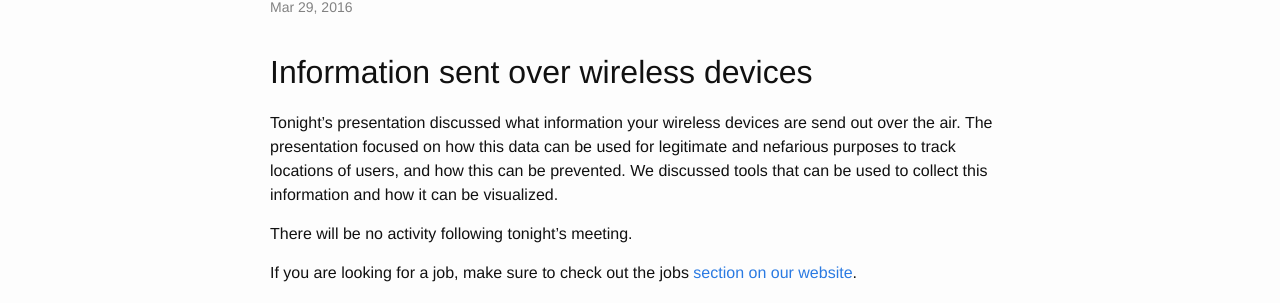
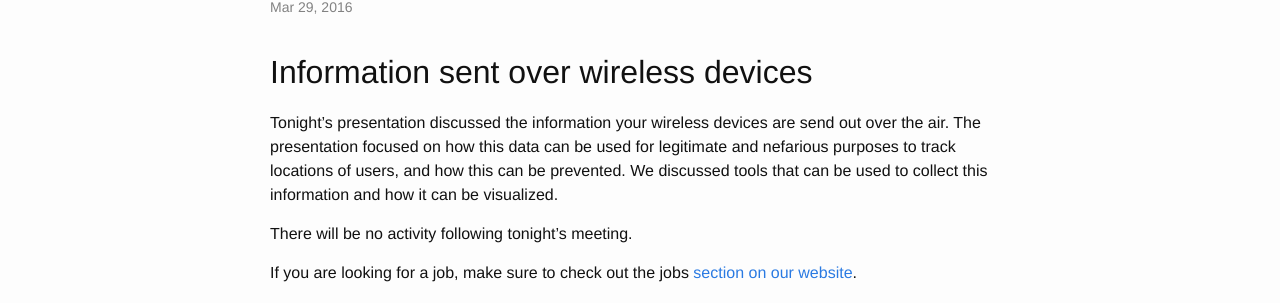
Before and after one commit to IASG/iasg.github.io, a Jekyll site: the page built from _posts/2016-03-29-meeting.markdown, in a window 1280 px wide. Shown: the part 250-553 px from the top of the page. Built offline with Jekyll 4.4.1, drawn with Linux system fonts in a browser that asks for light colours.

Commit message:
Update 2016-03-29-meeting.markdown

```diff
--- a/_posts/2016-03-29-meeting.markdown
+++ b/_posts/2016-03-29-meeting.markdown
@@ -4,11 +4,11 @@ title:  "Tuesday, March 29 Meeting -  Information sent over wireless devices"
 date:   2016-03-29 14:22:05
 categories: meetings
 excerpt: >
-  Tonight's presentation was on what information your wireless devices are sending out over the air.
+  Tonight's presentation was on the information your wireless devices are sending out over the air.
 ---
 Information sent over wireless devices
 -------------------
-Tonight's presentation discussed what information your wireless devices are send out over the air. The presentation focused on how this data can be used for legitimate and nefarious purposes to track locations of users, and how this can be prevented. We discussed tools that can be used to collect this information and how it can be visualized.
+Tonight's presentation discussed the information your wireless devices are send out over the air. The presentation focused on how this data can be used for legitimate and nefarious purposes to track locations of users, and how this can be prevented. We discussed tools that can be used to collect this information and how it can be visualized.
 
 
 
```
